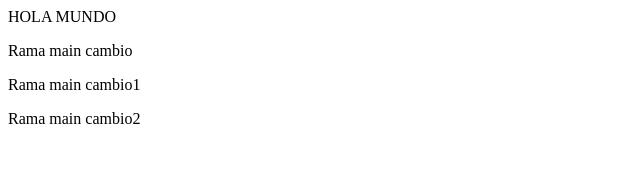
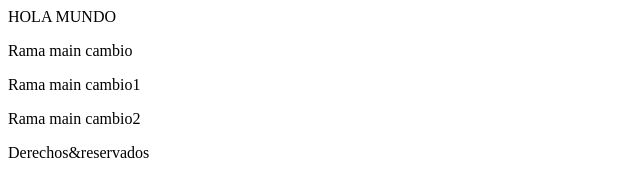
Before and after one commit to Tatidl/gitcom23025, a plain HTML site: page index.html in a window 1280 px wide. Shown: the whole page, without its empty margins (0-640 px from the left). Drawn offline with Linux system fonts and the light colour scheme.

Commit message:
cambio 3

```diff
--- a/index.html
+++ b/index.html
@@ -2,3 +2,5 @@
 <p>Rama main cambio</p>
 <p>Rama main cambio1</p>
 <p>Rama main cambio2</p>
+
+<footer>Derechos&reservados</footer>
```
